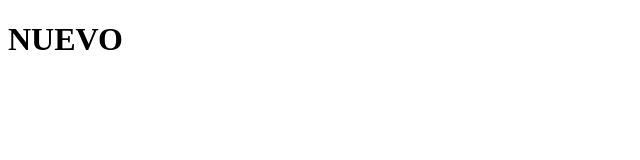
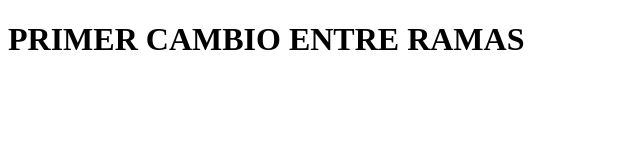
Before and after one commit to jonathan-plas/pruebasgit, a plain HTML site: page index.html in a window 1280 px wide. Shown: the whole page, without its empty margins (0-640 px from the left). Drawn offline with Linux system fonts and the light colour scheme.

Commit message:
Cambio en mi rama

```diff
--- a/index.html
+++ b/index.html
@@ -6,6 +6,6 @@
     <title>Document</title>
 </head>
 <body>
-    <h1>NUEVO</h1>
+    <h1>PRIMER CAMBIO ENTRE RAMAS</h1>
 </body>
 </html>
```
